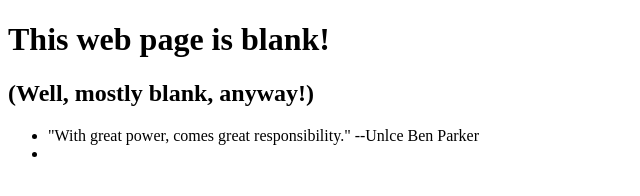
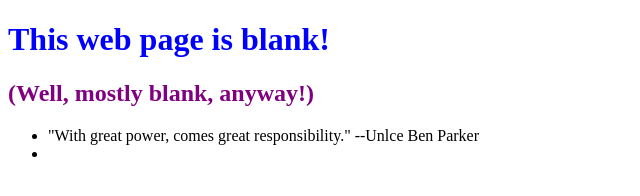
Before and after one commit to tballard001/0main_openSAP_repo, a plain HTML site: page index.html in a window 1280 px wide. Shown: the whole page, without its empty margins (0-640 px from the left). Drawn offline with Linux system fonts and the light colour scheme.

Commit message:
Revert "remove style from both headers"
This reverts commit ba2ff449f9a488f8b2acf781167663d5f530ac96.

```diff
--- a/index.html
+++ b/index.html
@@ -6,8 +6,8 @@
         <LINK href="styles.css" rel="stelesheet" type="text/css">
 	</head>
 	<body>
-		<h1>This web page is blank!</h1>
-		<h2>(Well, mostly blank, anyway!)</h2>
+		<h1 style = "color: Blue">This web page is blank!</h1>
+		<h2 style = "color: Purple">(Well, mostly blank, anyway!)</h2>
 		<ul>
 			<li>"With great power, comes great responsibility." --Unlce Ben Parker</li>
 			<li></li>
```
